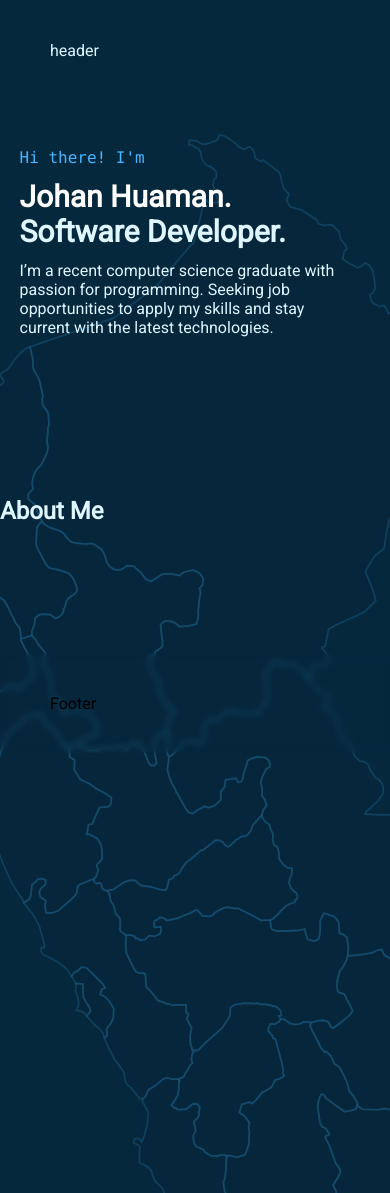
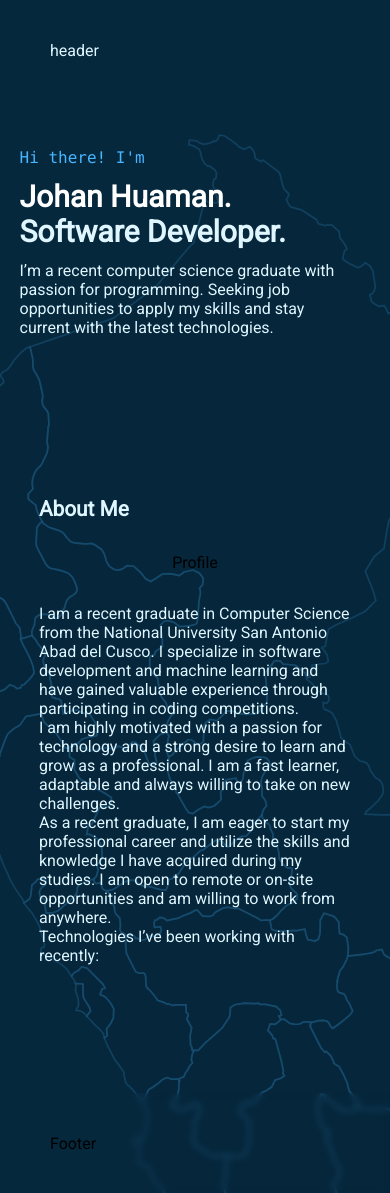
Before and after one commit to jhn-cde/portfolio, a Next.js app: page / in a window 390 px wide. Before the commit the page ends 844 px from the top, so only its background shows below. Built offline with nearby package versions, Linux system fonts and the light colour scheme.

Commit message:
about me component

```diff
--- a/components/aboutme/AboutMe.tsx
+++ b/components/aboutme/AboutMe.tsx
@@ -1,9 +1,22 @@
 import React from 'react'
+import styles from './aboutme.module.css'
+import Description from './description/Description'
+import Profile from './profile/Profile'
 
 const AboutMe = () => {
   return (
-    <section>
-      <h2>About Me</h2>
+    <section className={styles.section}>
+      <div className={styles.title_container}>
+        <h2 className={styles.title}>About Me</h2>
+      </div>
+      <div className={styles.content}>
+        <div className={styles.profile}>
+          <Profile />
+        </div>
+        <div className={styles.description}>
+          <Description />
+        </div>
+      </div>
     </section>
   )
 }
--- a/components/aboutme/aboutme.module.css
+++ b/components/aboutme/aboutme.module.css
@@ -0,0 +1,50 @@
+.section{
+  background-color: var(--global-foreground-transparent-color);
+}
+
+.content{
+  margin: auto;
+  display: flex;
+  justify-content: space-between;
+}
+.profile{
+  display: flex;
+  align-items: center;
+  width: 35%;
+}
+.description{
+  width: 60%;
+}
+.title_container{
+  margin: auto;
+  margin-left: 40%;
+}
+.title{
+  text-align: left;
+  font-size: clamp(1.3rem, 5vw, 2rem);
+}
+
+
+/* Tablet and Smaller Desktop */
+@media (min-width: 701px) and (max-width: 1120px) {
+
+}
+
+/* Mobile */
+@media (max-width: 700px) {
+  .content{
+    display: block;
+    justify-content: space-between;
+  }
+  .profile{
+    justify-content: center;
+    padding: 2rem 0;
+  }
+  .profile, .description{
+    width: 80%;
+    margin: auto;
+  }
+  .title_container{
+    margin: 0 10%;
+  }
+}
--- /dev/null
+++ b/components/aboutme/description/Description.tsx
@@ -0,0 +1,22 @@
+import React from 'react'
+
+const Description = () => {
+  return (
+    <div>
+      <p>
+        I am a recent graduate in Computer Science from the National University San Antonio Abad del Cusco. I specialize in software development and machine learning and have gained valuable experience through participating in coding competitions.
+      </p>
+      <p>
+        I am highly motivated with a passion for technology and a strong desire to learn and grow as a professional. I am a fast learner, adaptable and always willing to take on new challenges.
+      </p>
+      <p>
+        As a recent graduate, I am eager to start my professional career and utilize the skills and knowledge I have acquired during my studies. I am open to remote or on-site opportunities and am willing to work from anywhere.
+      </p>
+      <p>
+        Technologies I’ve been working with recently:
+      </p>
+    </div>
+  )
+}
+
+export default Description
--- /dev/null
+++ b/components/aboutme/profile/Profile.tsx
@@ -0,0 +1,9 @@
+import React from 'react'
+
+const Profile = () => {
+  return (
+    <div>Profile</div>
+  )
+}
+
+export default Profile
```
Also changed, not shown: components/aboutme/description/description.module.css (added), components/aboutme/profile/profile.module.css (added).
